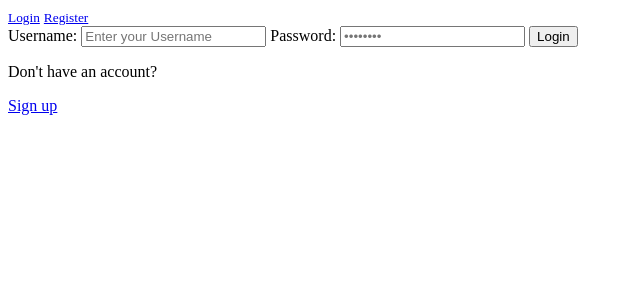
After one commit to KacperSzmyd/movieAPP, a Django app: page /login/ in a window 1280 px wide. The commit adds this page. Shown: the top 300 px of the page, without its empty margins (0-640 px from the left). Run offline with Django 4.2, Linux system fonts and the light colour scheme.

Commit message:
users registration and authentication, working on single movie page and adding movie's posters

```diff
--- a/movieAPP/settings.py
+++ b/movieAPP/settings.py
@@ -109,6 +109,12 @@ USE_TZ = True
 
 STATIC_URL = 'static/'
 
+STATICFILES_DIRS = [
+    BASE_DIR / 'static'
+]
+
+MEDIA_ROOT = BASE_DIR / 'static.posters'
+
 # Default primary key field type
 # https://docs.djangoproject.com/en/4.0/ref/settings/#default-auto-field
 
--- a/movierater/models.py
+++ b/movierater/models.py
@@ -7,7 +7,7 @@ class Movie(models.Model):
     premiere_date = models.DateField(null=True, blank=True)
     imdb_rating = models.DecimalField(max_digits=4, decimal_places=2,
                                       null=True, blank=True)
-    #poster = models.ImageField(upload_to="plakaty", null=True, blank=True)
+    poster = models.ImageField(upload_to="posters", null=True, blank=True)
 
     def title_with_release_year(self):
         return "{} ({})".format(self.title, self.release_year)
--- a/movierater/templates/all-movies.html
+++ b/movierater/templates/all-movies.html
@@ -12,6 +12,7 @@
             <small><a href="{% url 'update-movie' movie.id %}">Update</a></small>
             <small><a href="{% url 'delete-movie' movie.id %}">Delete</a></small>
             <p>{{ movie }}</p>
+            <small><a href="{% url 'movie' movie.id %}">Details</a></small>
             <hr>
         </div>
     {% endfor %}
--- /dev/null
+++ b/movierater/templates/login-register.html
@@ -0,0 +1,29 @@
+{% extends 'main.html' %}
+
+{% block content %}
+
+{% if page == 'login' %}
+    <div>
+        <form method="post" action="">
+            {% csrf_token %}
+            <label>Username:</label>
+            <input type="text" name="username" placeholder="Enter your Username" >
+            <label>Password:</label>
+            <input type="password" name="password" placeholder="&bull;&bull;&bull;&bull;&bull;&bull;&bull;&bull;">
+            <input type="submit" value="Login">
+        </form>
+        <p>Don't have an account?</p>
+        <a href="{% url 'register' %}">Sign up</a>
+    </div>
+{% else %}
+    <div>
+        <form action="" method="post">
+            {% csrf_token %}
+            {{ form.as_p }}
+            <input type="submit" value="Register!">
+        </form>
+        <p>Already have an account?</p>
+        <a href="{% url 'login' %}">Sign in</a>
+    </div>
+{% endif %}
+{% endblock content %}
--- a/movierater/urls.py
+++ b/movierater/urls.py
@@ -3,8 +3,13 @@ from .views import *
 
 urlpatterns = [
     path('', get_movies, name="home"),
+    path('movie/<str:pk>/', get_movie, name="movie"),
     path('create', add_movie, name="create-movie"),
     path('update/<str:pk>/', update_movie, name="update-movie"),
     path('delete/<str:pk>/', delete_movie, name="delete-movie"),
 
+    path('register/', register_page, name="register"),
+    path('login/', login_page, name="login"),
+    path('logout/', logout_page, name="logout"),
+
 ]
--- a/movierater/views.py
+++ b/movierater/views.py
@@ -1,6 +1,9 @@
 from django.shortcuts import render, redirect
+from django.contrib.auth import logout, login, authenticate
 from .models import Movie, Actor, Rate
-from .forms import MovieForm
+from django.contrib import messages
+from .forms import MovieForm, MyUserCreationForm
+from django.contrib.auth.decorators import login_required
 
 
 def get_movies(request):
@@ -8,6 +11,15 @@ def get_movies(request):
     context = {'movies': movies}
 
     return render(request, 'all-movies.html', context)
+
+
+def get_movie(request, pk):
+    movie = Movie.objects.get(id=pk)
+
+    context = {'movie': movie,
+               }
+
+    return render(request, 'movie.html', context)
 
 
 def add_movie(request):
@@ -36,6 +48,7 @@ def update_movie(request, pk):
     return render(request, 'movie_form.html', context)
 
 
+@login_required(login_url='login')
 def delete_movie(request, pk):
     movie = Movie.objects.get(id=pk)
     if request.method == 'POST':
@@ -45,3 +58,45 @@ def delete_movie(request, pk):
     context ={'movie': movie}
 
     return render(request, 'delete.html', context)
+
+
+def login_page(request):
+    if request.user.is_authenticated:
+        return redirect('home')
+
+    page = 'login'
+    if request.method == 'POST':
+        username = request.POST.get('username')
+        password = request.POST.get('password')
+        user = authenticate(request, username=username, password=password)
+
+        if user is not None:
+            login(request, user)
+            return redirect('home')
+        else:
+            messages.error(request, "Incorrect username OR password")
+
+    context = {'page': page}
+
+    return render(request, 'login-register.html', context)
+
+
+def logout_page(request):
+    logout(request)
+    return redirect('home')
+
+
+def register_page(request):
+    user_creation_form = MyUserCreationForm(request.POST or None)
+    if user_creation_form.is_valid():
+        user = user_creation_form.save(commit=False)
+        user.username = user.username.title()
+        user.save()
+        login(request, user)
+        return redirect('home')
+    else:
+        messages.error(request, "An error occurred during registration")
+
+    context = {'form': user_creation_form}
+
+    return render(request, 'login-register.html', context)
--- a/templates/main.html
+++ b/templates/main.html
@@ -8,6 +8,19 @@
     <title>Movie Rater</title>
 </head>
 <body>
+    <navbar>
+        {% if request.user.is_authenticated %}
+            <h2>Hello {{ user.username }}</h2>
+            <small><a href="{% url 'logout' %}"> Logout</a></small>
+        {% else %}
+            <small><a href="{% url 'login' %}">Login</a></small>
+            <small><a href="{% url 'register' %}">Register</a></small>
+        {% endif %}
+    </navbar>
+
+{% for msg in messages %}
+    <p>{{ msg }}</p>
+{% endfor %}
 {% block content %}
 {% endblock content %}
 </body>
```
Also changed, not shown: movierater/templates/movie.html (added, +14 -0 lines), db.sqlite3, movierater/migrations/0002_movie_poster.py (added).
